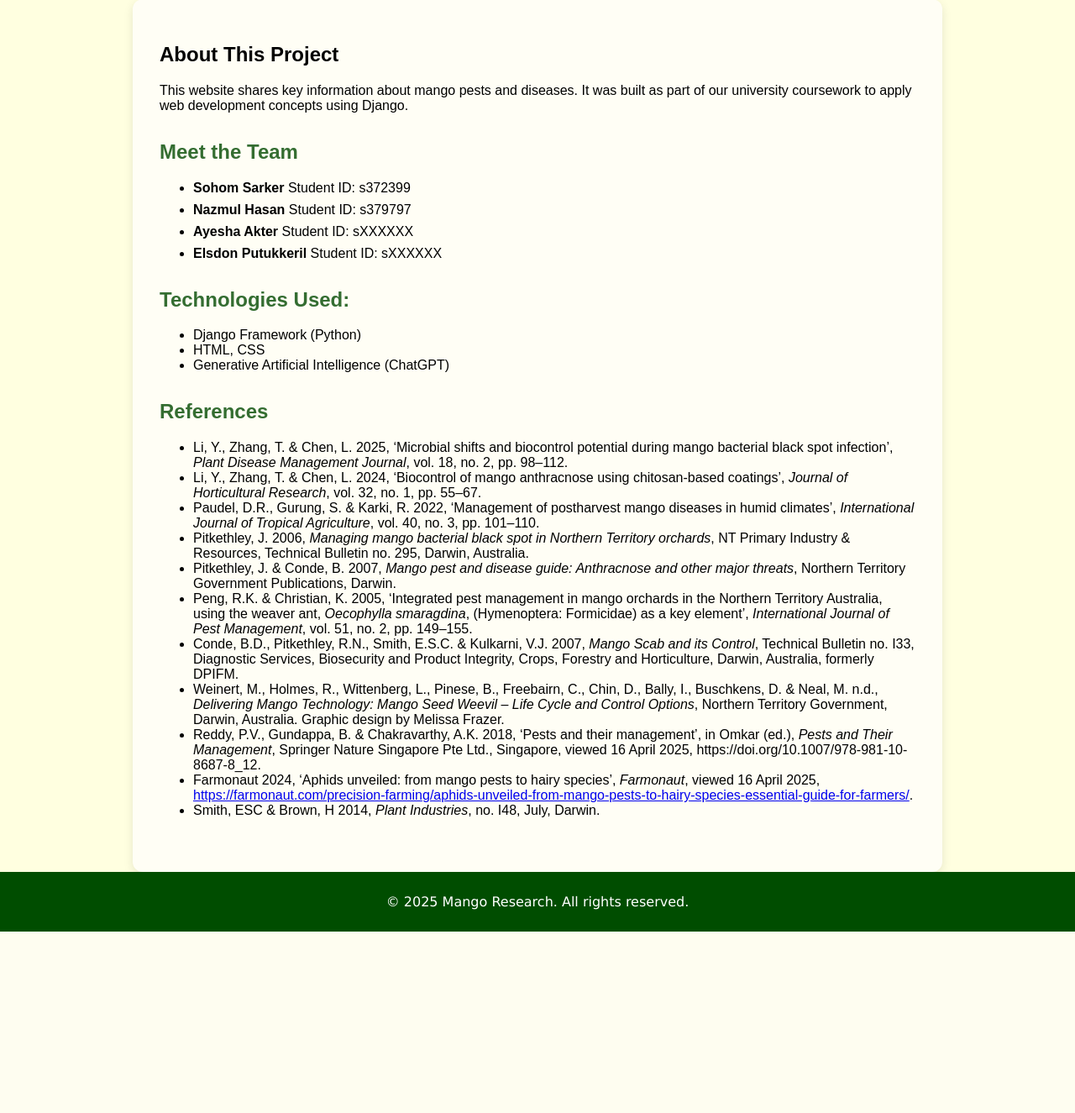
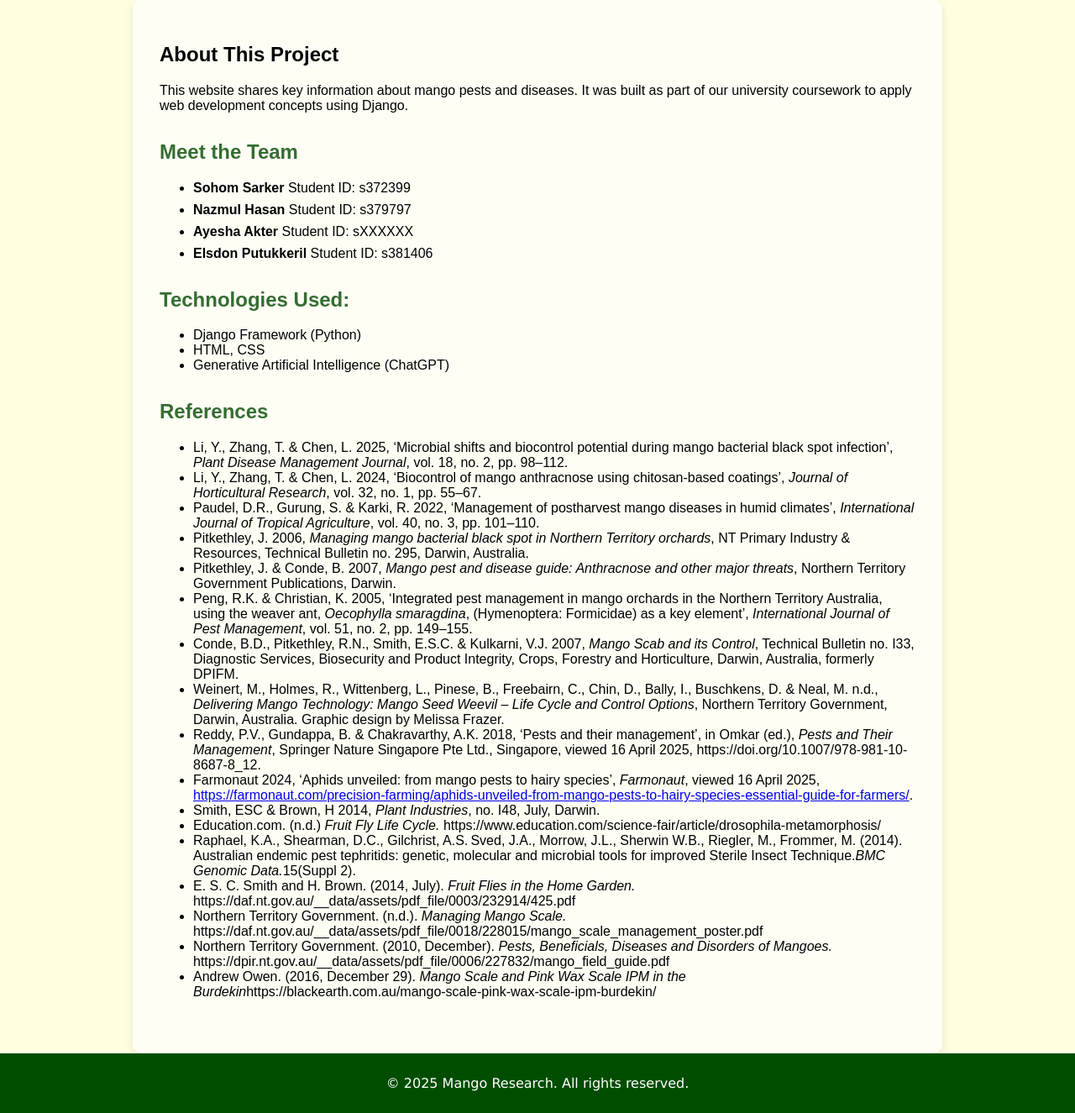
Before and after one commit to nazmulcdu/hit237_building_software, a Django app: page /about/ in a window 1280 px wide. Shown: the part 99-1424 px from the top of the page at 84% size. Before the commit the page ends 1208 px from the top, so only its background shows below. Run offline with Django 5.2, Linux system fonts and the light colour scheme.

Commit message:
references and student id

```diff
--- a/hit237_project/mango_proj/mango_pests/templates/mango_pests/about.html
+++ b/hit237_project/mango_proj/mango_pests/templates/mango_pests/about.html
@@ -14,7 +14,7 @@
             <li><strong>Sohom Sarker</strong> Student ID: s372399</li>
             <li><strong>Nazmul Hasan</strong> Student ID: s379797</li>
             <li><strong>Ayesha Akter</strong> Student ID: sXXXXXX</li>
-            <li><strong>Elsdon Putukkeril</strong> Student ID: sXXXXXX</li>
+            <li><strong>Elsdon Putukkeril</strong> Student ID: s381406</li>
         </ul>
     </section>
 
@@ -41,6 +41,12 @@
             <li>Reddy, P.V., Gundappa, B. & Chakravarthy, A.K. 2018, ‘Pests and their management’, in Omkar (ed.), <i>Pests and Their Management</i>, Springer Nature Singapore Pte Ltd., Singapore, viewed 16 April 2025, https://doi.org/10.1007/978-981-10-8687-8_12.</li>
             <li>Farmonaut 2024, ‘Aphids unveiled: from mango pests to hairy species’, <i>Farmonaut</i>, viewed 16 April 2025, <a href="https://farmonaut.com/precision-farming/aphids-unveiled-from-mango-pests-to-hairy-species-essential-guide-for-farmers/" target="_blank">https://farmonaut.com/precision-farming/aphids-unveiled-from-mango-pests-to-hairy-species-essential-guide-for-farmers/</a>.</li>
             <li>Smith, ESC & Brown, H 2014, <i>Plant Industries</i>, no. I48, July, Darwin.</li>
+            <li>Education.com. (n.d.) <i>Fruit Fly Life Cycle.</i> https://www.education.com/science-fair/article/drosophila-metamorphosis/ </li>
+            <li>Raphael, K.A., Shearman, D.C., Gilchrist, A.S. Sved, J.A., Morrow, J.L., Sherwin W.B., Riegler, M., Frommer, M. (2014). Australian endemic pest tephritids: genetic, molecular and microbial tools for improved Sterile Insect Technique.<i>BMC Genomic Data.</i>15(Suppl 2).</li>
+            <li>E. S. C. Smith and H. Brown. (2014, July). <i>Fruit Flies in the Home Garden.</i> https://daf.nt.gov.au/__data/assets/pdf_file/0003/232914/425.pdf </li>
+            <li>Northern Territory Government. (n.d.). <i>Managing Mango Scale.</i> https://daf.nt.gov.au/__data/assets/pdf_file/0018/228015/mango_scale_management_poster.pdf </li>
+            <li>Northern Territory Government. (2010, December). <i>Pests, Beneficials, Diseases and Disorders of Mangoes.</i> https://dpir.nt.gov.au/__data/assets/pdf_file/0006/227832/mango_field_guide.pdf </li>
+            <li>Andrew Owen. (2016, December 29). <i>Mango Scale and Pink Wax Scale IPM in the Burdekin</i>https://blackearth.com.au/mango-scale-pink-wax-scale-ipm-burdekin/</li>
 
         </ul>
 
```
